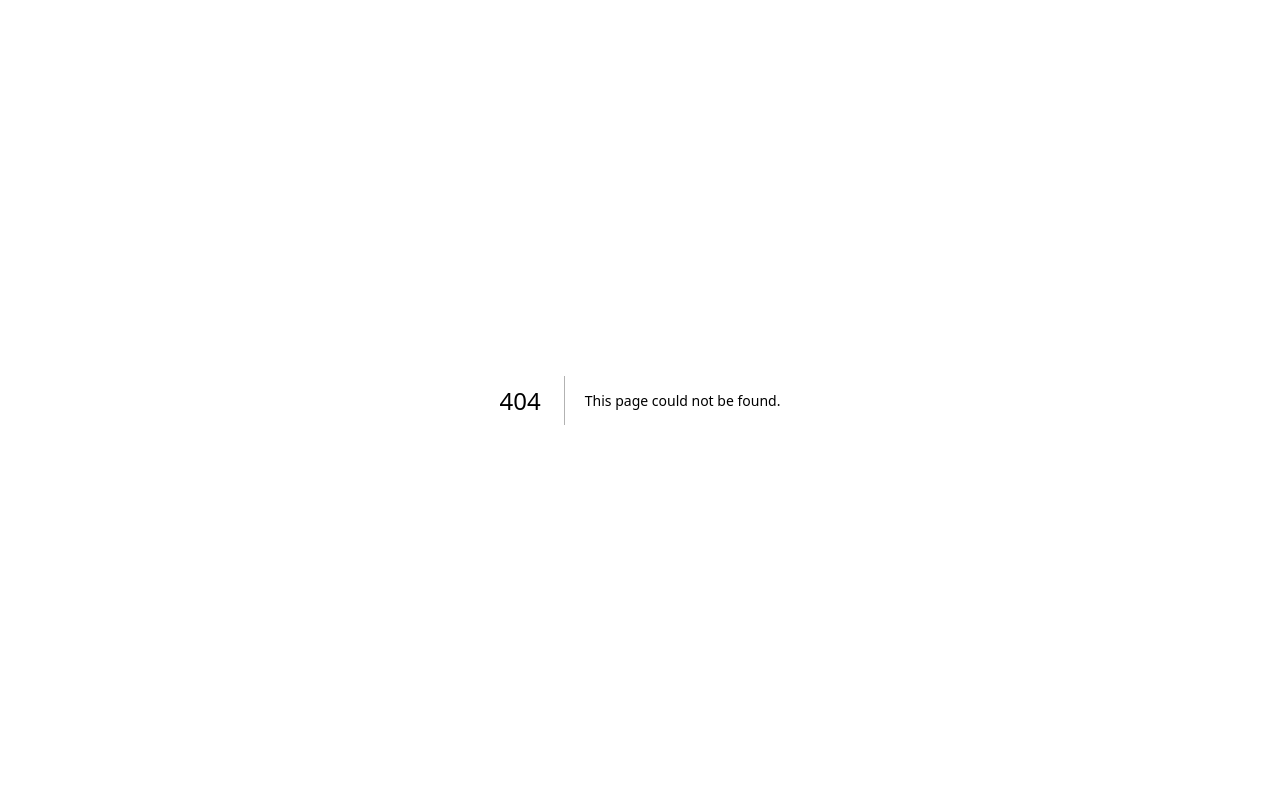
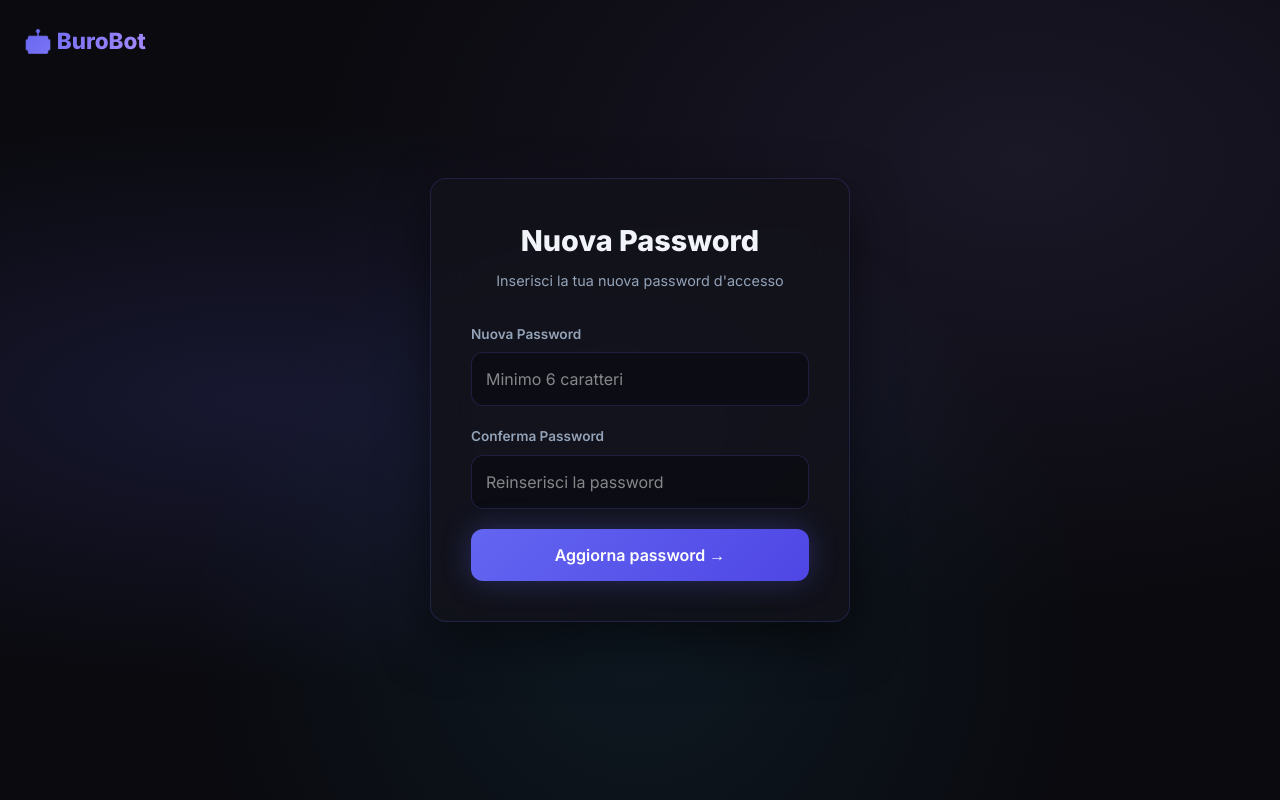
Before and after one commit to RealHarounJ/burobot, a Next.js app in the folder frontend/: page /reset-password in a window 1280 px wide. Before the commit this address had no page. Built offline with nearby package versions, Linux system fonts and the light colour scheme.

Commit message:
feat: add forgot-password and reset-password page implementations

```diff
--- /dev/null
+++ b/frontend/app/forgot-password/page.tsx
@@ -0,0 +1,100 @@
+"use client";
+
+import { useState } from "react";
+import Link from "next/navigation";
+import { createClient } from "@/lib/supabase";
+
+export default function ForgotPasswordPage() {
+  const [email, setEmail] = useState("");
+  const [loading, setLoading] = useState(false);
+  const [error, setError] = useState<string | null>(null);
+  const [success, setSuccess] = useState<string | null>(null);
+
+  const handleResetRequest = async (e: React.FormEvent) => {
+    e.preventDefault();
+    setLoading(true);
+    setError(null);
+    setSuccess(null);
+
+    const supabase = createClient();
+    const { error: resetError } = await supabase.auth.resetPasswordForEmail(email, {
+      redirectTo: `${window.location.origin}/reset-password`,
+    });
+
+    if (resetError) {
+      setError(resetError.message);
+    } else {
+      setSuccess("Email di ripristino inviata! Controlla la tua casella di posta.");
+    }
+    setLoading(false);
+  };
+
+  return (
+    <main style={{ minHeight: "100vh", display: "flex", alignItems: "center", justifyContent: "center", padding: "24px" }} className="hero-bg">
+      <div style={{ position: "absolute", top: "24px", left: "24px" }}>
+        <a href="/" style={{ fontSize: "1.4rem", fontWeight: 800, background: "linear-gradient(135deg,#6366f1,#a78bfa)", WebkitBackgroundClip: "text", WebkitTextFillColor: "transparent", textDecoration: "none" }}>
+          🤖 BuroBot
+        </a>
+      </div>
+
+      <div style={{ width: "100%", maxWidth: "420px" }}>
+        <div className="glass-card" style={{ padding: "40px", boxShadow: "0 20px 50px rgba(0,0,0,0.5)" }}>
+          <h2 style={{ fontSize: "1.8rem", fontWeight: 800, marginBottom: "8px", textAlign: "center" }}>
+            Ripristina Password
+          </h2>
+          <p style={{ color: "#94a3b8", textAlign: "center", marginBottom: "32px", fontSize: "0.9rem" }}>
+            Inserisci la tua email per ricevere il link di ripristino
+          </p>
+
+          {error && (
+            <div style={{ background: "rgba(239, 68, 68, 0.1)", border: "1px solid rgba(239, 68, 68, 0.3)", color: "#f87171", padding: "12px", borderRadius: "12px", marginBottom: "20px", fontSize: "0.85rem" }}>
+              ❌ {error}
+            </div>
+          )}
+
+          {success && (
+            <div style={{ background: "rgba(34, 197, 94, 0.1)", border: "1px solid rgba(34, 197, 94, 0.3)", color: "#4ade80", padding: "12px", borderRadius: "12px", marginBottom: "20px", fontSize: "0.85rem" }}>
+              ✓ {success}
+            </div>
+          )}
+
+          <form onSubmit={handleResetRequest} style={{ display: "flex", flexDirection: "column", gap: "20px" }}>
+            <div style={{ display: "flex", flexDirection: "column", gap: "8px" }}>
+              <label htmlFor="email" style={{ fontSize: "0.85rem", fontWeight: 600, color: "#94a3b8" }}>
+                Indirizzo Email
+              </label>
+              <input
+                id="email"
+                type="email"
+                required
+                value={email}
+                onChange={(e) => setEmail(e.target.value)}
+                placeholder="nome@esempio.it"
+                style={{
+                  background: "rgba(10, 10, 15, 0.6)",
+                  border: "1px solid rgba(99, 102, 241, 0.2)",
+                  borderRadius: "12px",
+                  padding: "14px",
+                  color: "white",
+                  fontSize: "1rem",
+                  outline: "none"
+                }}
+              />
+            </div>
+
+            <button type="submit" disabled={loading} className="btn-primary" style={{ justifyContent: "center", padding: "14px", width: "100%", fontSize: "1rem" }}>
+              {loading ? <div className="spinner" style={{ width: 20, height: 20 }} /> : "Invia link di ripristino →"}
+            </button>
+          </form>
+        </div>
+
+        <p style={{ textAlign: "center", marginTop: "24px", color: "#94a3b8", fontSize: "0.9rem" }}>
+          Torna al{" "}
+          <a href="/login" style={{ color: "#a78bfa", fontWeight: 600, textDecoration: "none" }}>
+            Login
+          </a>
+        </p>
+      </div>
+    </main>
+  );
+}
--- a/frontend/app/login/page.tsx
+++ b/frontend/app/login/page.tsx
@@ -140,7 +140,7 @@ function LoginForm() {
               <label htmlFor="password" style={{ fontSize: "0.85rem", fontWeight: 600, color: "#94a3b8" }}>
                 Password
               </label>
-              <a href="#" style={{ fontSize: "0.8rem", color: "#a78bfa", textDecoration: "none" }}>
+              <a href="/forgot-password" style={{ fontSize: "0.8rem", color: "#a78bfa", textDecoration: "none" }}>
                 Password dimenticata?
               </a>
             </div>
--- /dev/null
+++ b/frontend/app/reset-password/page.tsx
@@ -0,0 +1,133 @@
+"use client";
+
+import { useState } from "react";
+import { useRouter } from "next/navigation";
+import { createClient } from "@/lib/supabase";
+
+export default function ResetPasswordPage() {
+  const router = useRouter();
+  const [password, setPassword] = useState("");
+  const [confirmPassword, setConfirmPassword] = useState("");
+  const [loading, setLoading] = useState(false);
+  const [error, setError] = useState<string | null>(null);
+  const [success, setSuccess] = useState<string | null>(null);
+
+  const handleReset = async (e: React.FormEvent) => {
+    e.preventDefault();
+    setLoading(true);
+    setError(null);
+    setSuccess(null);
+
+    if (password !== confirmPassword) {
+      setError("Le password non coincidono.");
+      setLoading(false);
+      return;
+    }
+
+    if (password.length < 6) {
+      setError("La password deve contenere almeno 6 caratteri.");
+      setLoading(false);
+      return;
+    }
+
+    const supabase = createClient();
+    const { error: resetError } = await supabase.auth.updateUser({
+      password: password,
+    });
+
+    if (resetError) {
+      setError(resetError.message);
+    } else {
+      setSuccess("Password aggiornata con successo! Reindirizzamento al login...");
+      setTimeout(() => {
+        router.push("/login");
+      }, 2000);
+    }
+    setLoading(false);
+  };
+
+  return (
+    <main style={{ minHeight: "100vh", display: "flex", alignItems: "center", justifyContent: "center", padding: "24px" }} className="hero-bg">
+      <div style={{ position: "absolute", top: "24px", left: "24px" }}>
+        <a href="/" style={{ fontSize: "1.4rem", fontWeight: 800, background: "linear-gradient(135deg,#6366f1,#a78bfa)", WebkitBackgroundClip: "text", WebkitTextFillColor: "transparent", textDecoration: "none" }}>
+          🤖 BuroBot
+        </a>
+      </div>
+
+      <div style={{ width: "100%", maxWidth: "420px" }}>
+        <div className="glass-card" style={{ padding: "40px", boxShadow: "0 20px 50px rgba(0,0,0,0.5)" }}>
+          <h2 style={{ fontSize: "1.8rem", fontWeight: 800, marginBottom: "8px", textAlign: "center" }}>
+            Nuova Password
+          </h2>
+          <p style={{ color: "#94a3b8", textAlign: "center", marginBottom: "32px", fontSize: "0.9rem" }}>
+            Inserisci la tua nuova password d'accesso
+          </p>
+
+          {error && (
+            <div style={{ background: "rgba(239, 68, 68, 0.1)", border: "1px solid rgba(239, 68, 68, 0.3)", color: "#f87171", padding: "12px", borderRadius: "12px", marginBottom: "20px", fontSize: "0.85rem" }}>
+              ❌ {error}
+            </div>
+          )}
+
+          {success && (
+            <div style={{ background: "rgba(34, 197, 94, 0.1)", border: "1px solid rgba(34, 197, 94, 0.3)", color: "#4ade80", padding: "12px", borderRadius: "12px", marginBottom: "20px", fontSize: "0.85rem" }}>
+              ✓ {success}
+            </div>
+          )}
+
+          <form onSubmit={handleReset} style={{ display: "flex", flexDirection: "column", gap: "20px" }}>
+            <div style={{ display: "flex", flexDirection: "column", gap: "8px" }}>
+              <label htmlFor="password" style={{ fontSize: "0.85rem", fontWeight: 600, color: "#94a3b8" }}>
+                Nuova Password
+              </label>
+              <input
+                id="password"
+                type="password"
+                required
+                value={password}
+                onChange={(e) => setPassword(e.target.value)}
+                placeholder="Minimo 6 caratteri"
+                style={{
+                  background: "rgba(10, 10, 15, 0.6)",
+                  border: "1px solid rgba(99, 102, 241, 0.2)",
+                  borderRadius: "12px",
+                  padding: "14px",
+                  color: "white",
+                  fontSize: "1rem",
+                  outline: "none"
+                }}
+              />
+            </div>
+
+            <div style={{ display: "flex", flexDirection: "column", gap: "8px" }}>
+              <label htmlFor="confirmPassword" style={{ fontSize: "0.85rem", fontWeight: 600, color: "#94a3b8" }}>
+                Conferma Password
+              </label>
+              <input
+                id="confirmPassword"
+                type="password"
+                required
+                value={confirmPassword}
+                onChange={(e) => setConfirmPassword(e.target.value)}
+                placeholder="Reinserisci la password"
+                style={{
+                  background: "rgba(10, 10, 15, 0.6)",
+                  border: "1px solid rgba(99, 102, 241, 0.2)",
+                  borderRadius: "12px",
+                  padding: "14px",
+                  color: "white",
+                  fontSize: "1rem",
+                  outline: "none"
+                }}
+              />
+            </div>
+
+            <button type="submit" disabled={loading} className="btn-primary" style={{ justifyContent: "center", padding: "14px", width: "100%", fontSize: "1rem" }}>
+              {loading ? <div className="spinner" style={{ width: 20, height: 20 }} /> : "Aggiorna password →"}
+            </button>
+          </form>
+        </div>
+      </div>
+    </main>
+  );
+}
```
